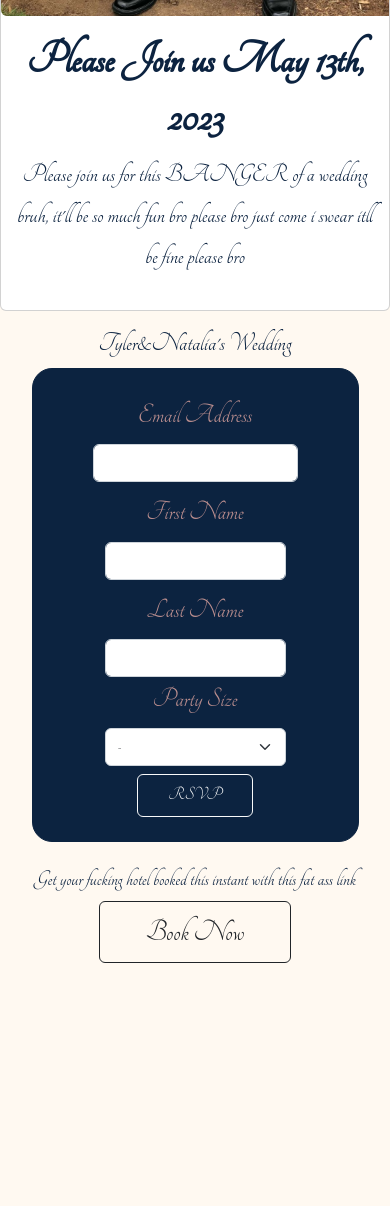
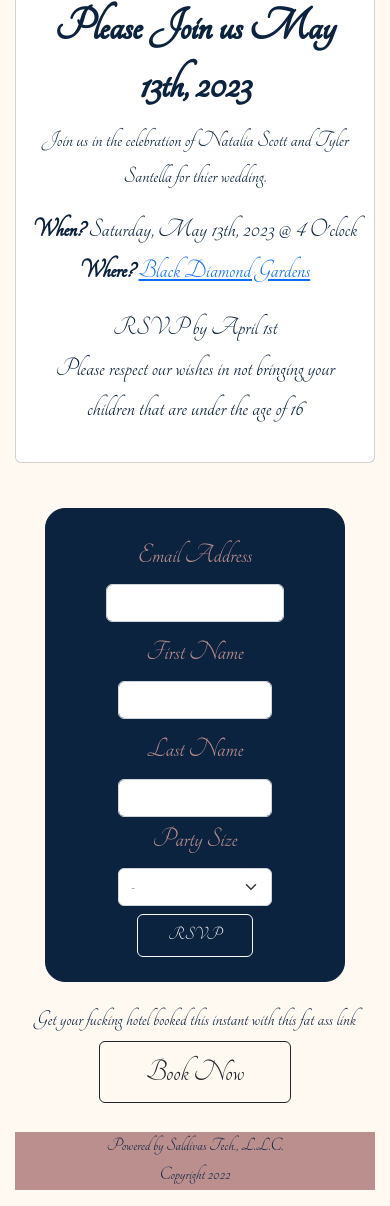
Before and after one commit to PLSComputerScience/TylerNataliaWedding, a plain HTML site: page index.html in a window 390 px wide. Shown: the part 962-2168 px from the top of the page. Before the commit the page ends 1925 px from the top, so only its background shows below. Drawn offline with nearby package versions, Linux system fonts and the light colour scheme.

Commit message:
Updated some design info

```diff
--- a/index.css
+++ b/index.css
@@ -20,6 +20,11 @@
 
 .display-1 {
     font-size: 9rem;
+}
+.jumbotron-header {
+    position: absolute !important;
+    bottom: 0 !important;
+    right: 0 !important;
 }
 .lead {
     font-size: 30px;
@@ -69,6 +74,9 @@
 .card-title {
     font-size: 3rem !important;
 }
+.card-text {
+    font-size: x-large;
+}
 .form-label {
     font-size: 1.2em;
     padding-bottom: 0%;
@@ -105,6 +113,9 @@
         margin-left: 0% !important;
         margin-right: 0% !important;
     }
+    .body {
+        margin: 15px;
+    }
 }
 .card {
     margin: 0 auto;
@@ -127,3 +138,6 @@ form {
     font-size: xx-large;
     width: 12rem;
 }
+.footer {
+    background-color: rosybrown;
+}
--- a/index.html
+++ b/index.html
@@ -18,7 +18,7 @@
         <h1 class="header-padding mobile-max-width display-1 p-2 bd-highlight text-center "><b>Tyler & Natalia</b></h1>
         <p class="lead text-center flex-column bd-highlight rose-text-color">Join us for our special day on May 1st, 2023.   Please RSVP by April 1st, 2023. </p>
       </div>
-        <img class="flower mx-auto d-block img-thumbnail " src="/assets/flower.png"  />
+        <img class="flower mx-auto d-block img-thumbnail " src="/assets/flower.png"/>
   </div>
   <hr class="hidden-nonmobile">
 <!--Ending of Jumbotron-->
@@ -27,7 +27,7 @@
       <div class="collapse navbar-collapse justify-content-center" id="navbarNav">
         <ul class="navbar-nav justify-content-between w-75 nav-fill">
           <li class="nav-item">
-            <a class="nav-link" aria-current="page" href="#"><b>Info</b></a>
+            <a class="nav-link" aria-current="page" href="#info"><b>Info</b></a>
           </li>
           <li class="nav-item">
             <a class="nav-link" aria-current="page" href="#ourStory"><b>Our Story</b></a>
@@ -48,7 +48,7 @@
 <!--End of Navbar-->
   <br>
 <!--Beggining of Info Card Content-->
-  <div class="card mb-3" style="max-width: 1000px;">
+  <div class="card mb-3" id="info" style="max-width: 1000px;">
     <div class="row g-0">
       <div class="col-md-4">
         <img src="assets/tylernatalia.jpg" class="img-fluid rounded-start" alt="...">
@@ -56,15 +56,16 @@
       <div class="col-md-8">
         <div class="card-body">
           <h5 class="card-title "><b>Please Join us May 13th, 2023</b></h5>
-          <p class="card-text">Please join us for this BANGER of a wedding bruh, it'll be so much fun bro please bro just come i swear itll be fine please bro</p>
+          <p class="card-text">Join us in the celebration of Natalia Scott and Tyler Santella for thier wedding.</p>
+          <p><b>When?</b> Saturday, May 13th, 2023 @ 4 O'clock<br><b>Where?</b> <a href="https://www.google.com/maps/place/26130+SE+Green+Valley+Rd,+Black+Diamond,+WA+98010/@47.2874071,-121.9950082,17z/data=!3m1!4b1!4m5!3m4!1s0x5490f4a1c4375ae9:0x4ffe2b7c113cc1d!8m2!3d47.2874035!4d-121.9928195" target="_blank">Black Diamond Gardens</a><br></p>
+          <p>RSVP by April 1st<br>Please respect our wishes in not bringing your children that are under the age of 16</p>
           <p class="card-text"><small class="text-muted"></small></p>
         </div>
       </div>
     </div>
   </div>
 <!--End of info card contente-->
-
-  <h1>Tyler&Natalia's Wedding</h1>
+  <br>
   <!--Form Content Section -->
   <div id="RSVP" class="container container-form">
     <form action="">
@@ -101,7 +102,13 @@
 
   <h3>Get your fucking hotel booked this instant with this fat ass link</h3><!--Fancy up the button, make it not look lame af-->
   <a href="https://www.hotels.com/Hotel-Search?adults=2&d1=2023-05-12&d2=2023-05-14&destination=26130%20SE%20Green%20Valley%20Rd%2C%20Black%20Diamond%2C%20WA%2098010%2C%20USA&endDate=2023-05-14&latLong=%2C&regionId=&selected=&semdtl=&sort=RECOMMENDED&startDate=2023-05-12&theme=&useRewards=false&userIntent=" target="_blank"><button class="btn btn-outline-dark book-now-btn">Book Now</button></a>
-
+  <br>
+  <br>
+  <div class="footer">
+    <div class="text-wrapper">
+      <p>Powered by Saldivas Tech., L.L.C. <br>Copyright 2022</p>
+    </div>
+  </div>
 </body>
 </html>
 
```
